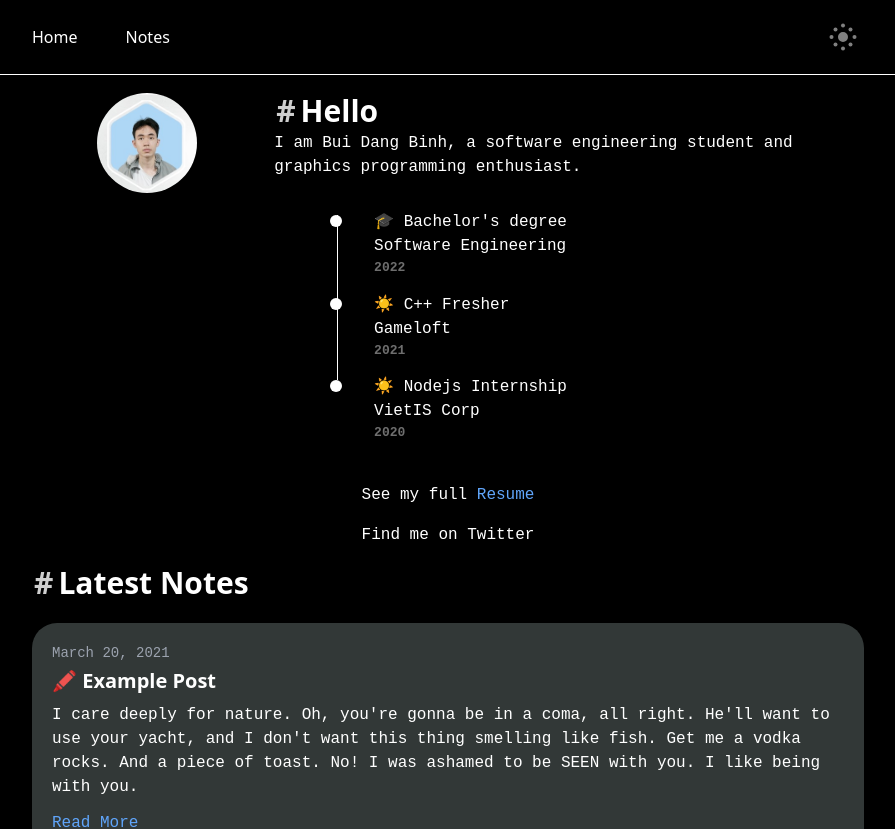
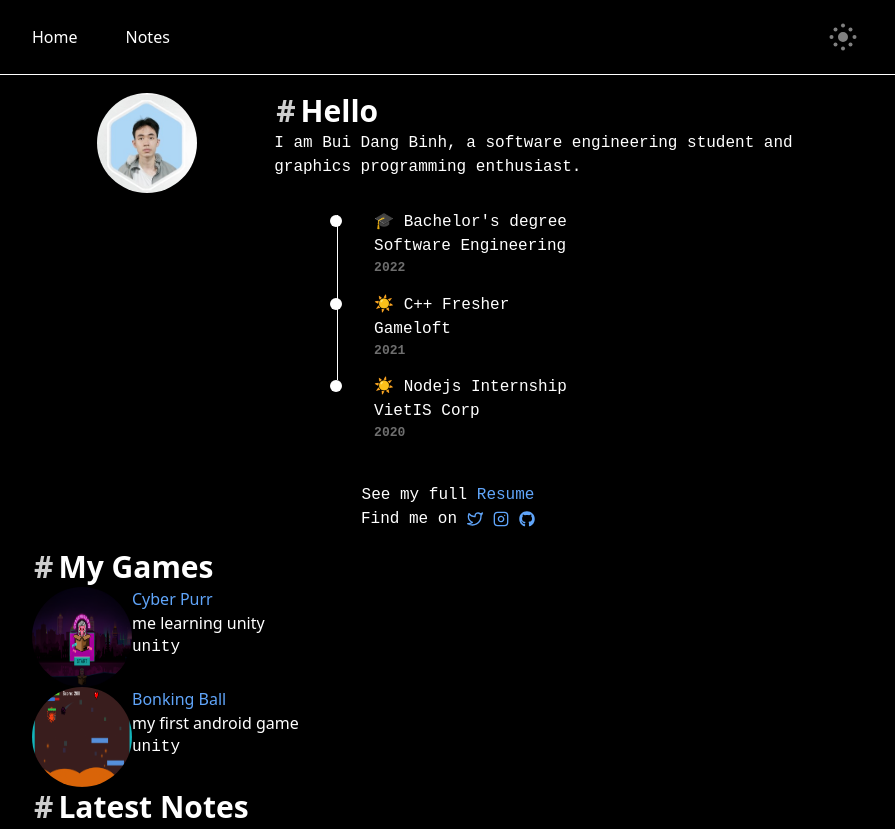
Before and after one commit to dunkbing/dunkbing.github.io, a Next.js app: page / in a window 1280 px wide. Shown: the top 829 px of the page, without its empty margins (192-1087 px from the left). Built offline with nearby package versions, Linux system fonts and the light colour scheme; what @tailwindcss/typography would draw is missing.

Commit message:
add: sns, projects

```diff
--- /dev/null
+++ b/components/Projects.tsx
@@ -0,0 +1,81 @@
+import Image from 'next/image';
+import React from 'react';
+import { Carousel } from 'react-responsive-carousel';
+
+type ProjectProps = {
+  description: string;
+  image: any;
+  images: any[];
+  techs?: string[];
+  name: string;
+  url?: string;
+};
+
+const ImageCarousel: React.FC<{ images: string[] }> = ({ images }) => {
+  return (
+    <Carousel>
+      {images.map(image => (
+        <div key={image}>
+          <img src={image} />
+          <p className="legend">Legend 1</p>
+        </div>
+      ))}
+    </Carousel>
+  );
+};
+
+const ProjectItem: React.FC<ProjectProps> = ({
+  description,
+  image,
+  images,
+  name,
+  techs,
+  url,
+}) => {
+  return (
+    <div
+      style={{
+        display: 'flex',
+        flexDirection: 'row',
+      }}
+    >
+      <Image
+        src={image}
+        alt="cyber purr"
+        className="image rounded-full"
+        width="100%"
+        height="100%"
+      />
+      <div>
+        <a href={url} target="_blank" rel="noreferrer">
+          {name}
+        </a>
+        <h4>{description}</h4>
+        {techs.map(tech => (
+          <p key={tech}>{tech}</p>
+        ))}
+      </div>
+      {/* <ImageCarousel images={images} /> */}
+    </div>
+  );
+};
+
+const Projects: React.FC<{ projects: ProjectProps[] }> = ({ projects }) => {
+  return (
+    <div>
+      {projects.map(project => (
+        <ProjectItem
+          key={project.name}
+          description={project.description}
+          image={project.image}
+          images={project.images}
+          techs={project.techs}
+          url={project.url}
+          name={project.name}
+        />
+      ))}
+    </div>
+  );
+};
+
+export default Projects;
--- a/pages/index.tsx
+++ b/pages/index.tsx
@@ -8,7 +8,12 @@ import Welcome from '../components/Welcome';
 import { getAllPosts } from '../lib/api';
 import { PostType } from '../types/post';
 import profilePic from '../public/images/profile.jpg';
+import cyberPurr from '../public/images/projects/cyber-purr/1.png';
+import bonkingBall from '../public/images/projects/jumping-ball/1.png';
 import { helloIcon } from '../lib/icon';
+import { FiTwitter, FiInstagram } from 'react-icons/fi';
+import { FaGithub } from 'react-icons/fa';
+import Projects from '../components/Projects';
 
 type IndexProps = {
   posts: PostType[];
@@ -53,13 +58,59 @@ export const Index = ({ posts }: IndexProps): JSX.Element => {
         }}
       >
         <TimeLine />
-        <p>
+        <p style={{ marginBottom: 0 }}>
           See my full{' '}
           <a href="/resume.docx" download>
             Resume
           </a>
         </p>
-        <p>Find me on Twitter</p>
+        <p style={{ display: 'flex', flexDirection: 'row' }}>
+          Find me on{' '}
+          <a
+            href="https://twitter.com/Bing_Dunk"
+            target="_blank"
+            rel="noreferrer"
+          >
+            <FiTwitter style={{ marginLeft: 10, marginTop: 4 }} />
+          </a>
+          <a
+            href="https://www.instagram.com/dunkbingg/"
+            target="_blank"
+            rel="noreferrer"
+          >
+            <FiInstagram style={{ marginLeft: 10, marginTop: 4 }} />
+          </a>
+          <a
+            href="https://github.com/dunkbing"
+            target="_blank"
+            rel="noreferrer"
+          >
+            <FaGithub style={{ marginLeft: 10, marginTop: 4 }} />
+          </a>
+        </p>
+      </div>
+      <Welcome message="My Games" />
+      <div>
+        <Projects
+          projects={[
+            {
+              image: cyberPurr,
+              description: 'me learning unity',
+              images: [cyberPurr],
+              techs: ['unity'],
+              name: 'Cyber Purr',
+              url: 'https://github.com/dunkbing/cyber-purr',
+            },
+            {
+              image: bonkingBall,
+              description: 'my first android game',
+              images: [bonkingBall],
+              techs: ['unity'],
+              name: 'Bonking Ball',
+              url: 'https://play.google.com/store/apps/details?id=com.dunkbing.JumpingBall',
+            },
+          ]}
+        />
       </div>
       <Welcome message="Latest Notes" />
       <div className="my-0.5">
```
